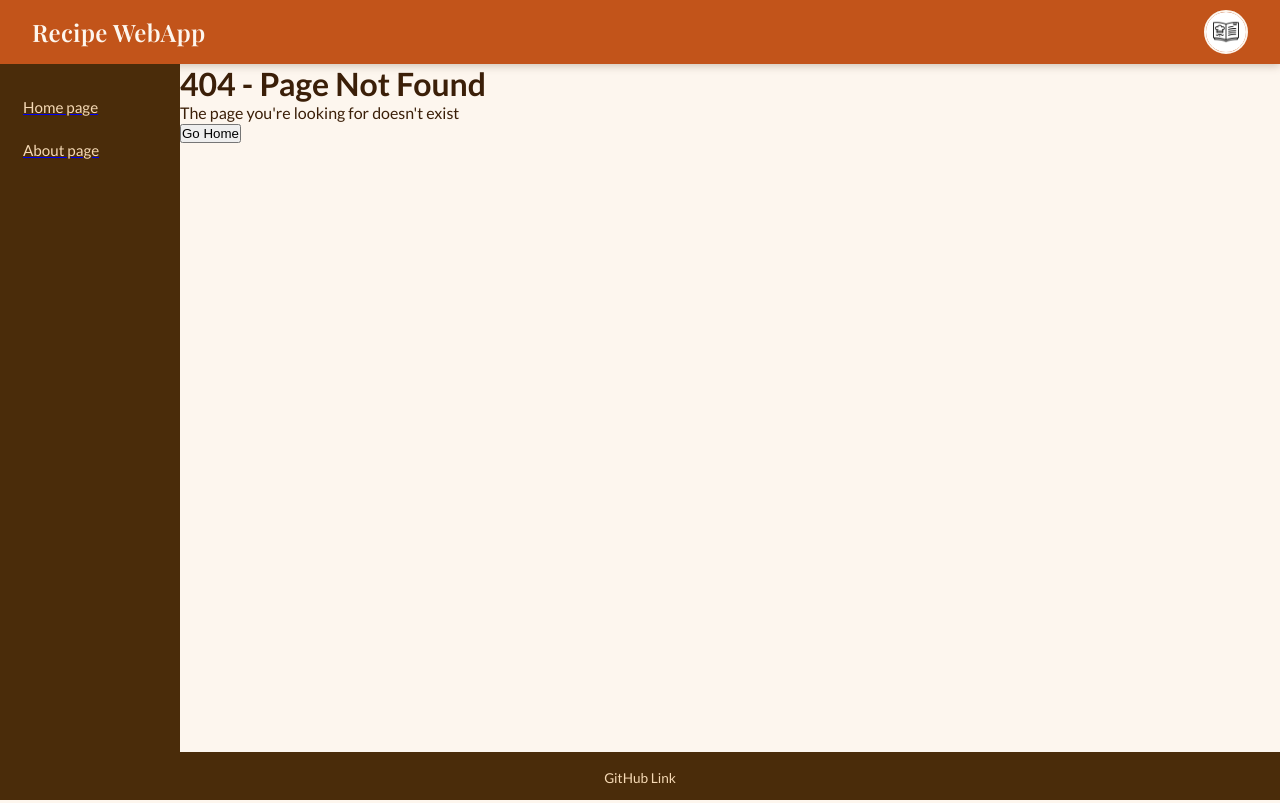
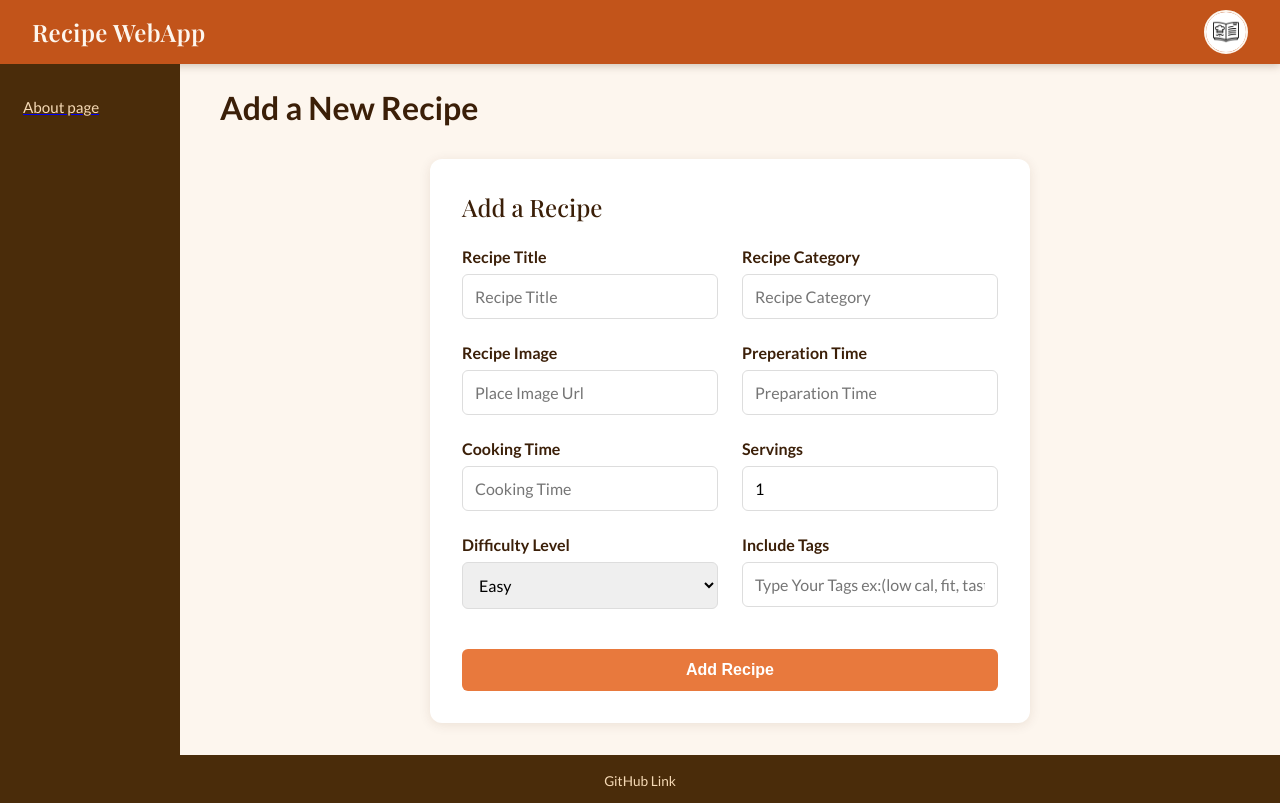
Before and after one commit to AndreRibeiro24/RecipeBookApp, a React (Vite) app in the folder Recipe-book-app/: page /add-recipe in a window 1280 px wide. Before the commit this address had no page. Built offline with nearby package versions, Linux system fonts and the light colour scheme.

Commit message:
mini-project day 4 done

```diff
--- a/Recipe-book-app/src/App.css
+++ b/Recipe-book-app/src/App.css
@@ -320,3 +320,110 @@ main {
 .recipe-back-btn:hover {
   background-color: var(--color-navbar);
 }
+
+/* ADD RECIPE FORM PAGE + ADD RECIPE BUTTON*/
+
+
+
+/* Add Recipe Button */
+.add-recipe-btn {
+  margin: 1rem 2.5rem 1.5rem;
+  padding: 0.75rem 1.5rem;
+  background-color: var(--color-accent);
+  color: white;
+  border: none;
+  border-radius: 6px;
+  font-size: 1rem;
+  font-weight: 700;
+  cursor: pointer;
+  transition: background 0.2s, transform 0.2s;
+}
+
+.add-recipe-btn:hover {
+  background-color: var(--color-navbar);
+  transform: translateY(-2px);
+}
+
+/* Add Recipe Form */
+.AddRecipeForm {
+  max-width: 600px;
+  margin: 2rem auto;
+  background: white;
+  border-radius: 12px;
+  padding: 2rem;
+  box-shadow: 0 2px 12px rgba(74, 44, 10, 0.1);
+}
+
+.AddRecipeForm span {
+  display: block;
+  font-family: var(--font-title);
+  font-size: 1.5rem;
+  color: var(--color-text-dark);
+  margin-bottom: 1.5rem;
+}
+
+.AddRecipeForm form > div {
+  display: grid;
+  grid-template-columns: 1fr 1fr;
+  gap: 1.5rem;
+  margin-bottom: 1.5rem;
+}
+
+.AddRecipeForm label {
+  display: flex;
+  flex-direction: column;
+  gap: 0.5rem;
+  font-weight: 600;
+  color: var(--color-text-dark);
+}
+
+.AddRecipeForm input,
+.AddRecipeForm select {
+  padding: 0.75rem;
+  border: 1px solid #ddd;
+  border-radius: 6px;
+  font-family: var(--font-body);
+  font-size: 1rem;
+  transition: border-color 0.2s;
+}
+
+.AddRecipeForm input:focus,
+.AddRecipeForm select:focus {
+  outline: none;
+  border-color: var(--color-accent);
+  box-shadow: 0 0 0 2px rgba(232, 121, 61, 0.1);
+}
+
+.AddRecipeForm button[type="submit"] {
+  grid-column: 1 / -1;
+  padding: 0.75rem 1.5rem;
+  background-color: var(--color-accent);
+  color: white;
+  border: none;
+  border-radius: 6px;
+  font-size: 1rem;
+  font-weight: 700;
+  cursor: pointer;
+  transition: background 0.2s;
+}
+
+.AddRecipeForm button[type="submit"]:hover {
+  background-color: var(--color-navbar);
+}
+.AddRecipeForm button[type="submit"] {
+  width: 100%;
+  padding: 0.75rem 1.5rem;
+  background-color: var(--color-accent);
+  color: white;
+  border: none;
+  border-radius: 6px;
+  font-size: 1rem;
+  font-weight: 700;
+  cursor: pointer;
+  transition: background 0.2s;
+  margin-top: 1rem;
+}
+
+.AddRecipeForm button[type="submit"]:hover {
+  background-color: var(--color-navbar);
+}
--- a/Recipe-book-app/src/App.jsx
+++ b/Recipe-book-app/src/App.jsx
@@ -7,8 +7,19 @@ import Homepage from "./pages/Homepage.jsx";
 import RecipesDetailsPage from "./pages/RecipesDetailsPage.jsx";
 import AboutPage from "./pages/AboutPage.jsx";
 import NotFoundPage from "./pages/NotFoundPage.jsx";
+import AddRecipePage from './pages/AddRecipePage.jsx';
+import {useState} from 'react'
+import recipesData from './data/recipes.json'
 
 function App() {
+   const [recipes, setRecipes] = useState(recipesData.recipes);
+   const handleAddRecipes = (newRecipe) =>{
+      setRecipes([...recipes,newRecipe])
+    }
+   const handleDelete = (id) => {
+    setRecipes(recipes.filter(recipe => recipe.id !== id))
+  }
+
   return (
     <BrowserRouter>
       <Navbar/>
@@ -16,7 +27,8 @@ function App() {
         <Sidebar/>
         <div className="content">
           <Routes>
-            <Route path="/" element={<Homepage/>} />
+            <Route path="/" element={<Homepage recipes={recipes} onDelete={handleDelete}/>} />
+            <Route path="/add-recipe" element={<AddRecipePage onAddRecipe={handleAddRecipes}/>}/>
             <Route path="/recipes/:recipeId" element={<RecipesDetailsPage/>}/>
             <Route path="/about" element={<AboutPage/>}/>
             <Route path="*" element={<NotFoundPage/>}/>
--- /dev/null
+++ b/Recipe-book-app/src/components/AddRecipe.jsx
@@ -0,0 +1,87 @@
+import {useState} from 'react'
+
+export default function AddRecipe({onAddRecipe}) {
+    const [title,setTitle] = useState("");
+    const [category, setCategory] = useState("");
+    const [image,setImage] = useState("");
+    const [prepTime, setPrepTime] = useState("");
+    const [cookTime, setCookTime] = useState("");
+    const [servings, setServings] = useState(1);
+    const [difficulty, setDifficulty] = useState("Easy");
+    const [tags, setTags] = useState("");
+
+    const handleSubmit = (e) =>{
+        e.preventDefault();{/*this prevents page from refreshing when form submits*/}
+    const newRecipe = {
+        id: Math.floor(Math.random()*10000000),
+        title,
+        category,
+        image,
+        prepTime,
+        cookTime,
+        servings,
+        difficulty,
+        tags: tags.split(",").map(tag => tag.trim()),
+    };
+    onAddRecipe(newRecipe);
+    //thuis clears the form
+        setTitle("");
+        setCategory("");
+        setImage("");
+        setPrepTime("");
+        setCookTime("");
+        setServings(1)
+        setDifficulty("Easy");
+        setTags("");
+
+
+    }
+  return (
+    <div className = "AddRecipeForm">
+        {/*FORM Content*/}
+        <form onSubmit={handleSubmit}> {/*this links the handleSubmit to the Form*/}
+            <span>Add a Recipe</span>
+            <div>
+                <label>
+                    Recipe Title
+                    <input name="recipeTitle" type="text" placeholder="Recipe Title" value={title} onChange={(e)=>setTitle(e.target.value)}/>
+                </label>
+
+                <label>
+                    Recipe Category
+                    <input name="recipeCategory" type="text" placeholder="Recipe Category" value={category} onChange={(e)=>setCategory(e.target.value)}/>
+                </label>
+                <label>
+                    Recipe Image
+                    <input name="recipeImage" type="url" placeholder="Place Image Url" value={image} onChange={(e)=>setImage(e.target.value)}/>
+                </label>
+                <label>
+                    Preperation Time
+                    <input name="prepTime" type="text" placeholder="Preparation Time" value={prepTime} onChange={(e)=>setPrepTime(e.target.value)}/>
+                </label>
+                <label>
+                    Cooking Time
+                    <input name="cookTime" type="text" placeholder="Cooking Time" value={cookTime} onChange={(e)=> setCookTime(e.target.value)}/>
+                </label>
+                <label>
+                    Servings
+                    <input name="servings" type="text" placeholder="Servings" value={servings} onChange={(e)=> setServings(e.target.value)}/>
+                </label>
+                <label>
+                    Difficulty Level
+                    <select name="Dificulty" value={difficulty} onChange={(e)=> setDifficulty(e.target.value)}>
+                        <option value="Easy">Easy</option>
+                        <option value="Medium">Medium</option>
+                        <option value="Hard">Hard</option>
+                    </select>
+                </label>
+                <label>
+                    Include Tags
+                    <input name="tags" type="text" placeholder="Type Your Tags ex:(low cal, fit, tasty, new, trending)" value = {tags} onChange={(e)=> setTags(e.target.value)}/>
+                </label>
+            </div>
+            <button type="submit" className="add-recipe-submit-btn">Add Recipe</button>
+        </form>
+    </div>
+  )
+}
--- a/Recipe-book-app/src/components/RecipeList.jsx
+++ b/Recipe-book-app/src/components/RecipeList.jsx
@@ -1,13 +1,7 @@
 import { useState } from "react"
-import recipesData from "../data/recipes.json"
 import RecipeCard from "./RecipeCard.jsx"
 
-export default function RecipeList() {
-  const [recipes, setRecipes] = useState(recipesData.recipes)
-
-  const handleDelete = (id) => {
-    setRecipes(recipes.filter(recipe => recipe.id !== id))
-  }
+export default function RecipeList({recipes, onDelete}) {
 
   return (
     <div className="recipe-list">
@@ -15,7 +9,7 @@ export default function RecipeList() {
         <RecipeCard
           key={recipe.id}
           recipe={recipe}
-          onDelete={handleDelete}
+          onDelete ={onDelete}
         />
       ))}
     </div>
--- a/Recipe-book-app/src/components/Sidebar.jsx
+++ b/Recipe-book-app/src/components/Sidebar.jsx
@@ -4,7 +4,7 @@ function Sidebar(){
     return(
         <>
         <div className ="sidebar">
-            <Link to="/"><p className ="homePage">Home page</p></Link>
+            {/* <Link to="/"><p className ="homePage">Home page</p></Link> */}
             <Link to="/about"><p className ="aboutPage">About page</p></Link>
         </div>
         </>
--- /dev/null
+++ b/Recipe-book-app/src/pages/AddRecipePage.jsx
@@ -0,0 +1,18 @@
+import AddRecipe from "../components/AddRecipe.jsx"
+import { useNavigate } from "react-router-dom"
+
+export default function AddRecipePage({ onAddRecipe }) {
+  const navigate = useNavigate()
+
+  const handleAdd = (newRecipe) => {
+    onAddRecipe(newRecipe)
+    navigate("/")
+  }
+
+  return (
+    <div>
+      <h1 style={{padding: "1.5rem 2.5rem 0"}}>Add a New Recipe</h1>
+      <AddRecipe onAddRecipe={handleAdd}/>
+    </div>
+  )
+}
--- a/Recipe-book-app/src/pages/Homepage.jsx
+++ b/Recipe-book-app/src/pages/Homepage.jsx
@@ -1,29 +1,16 @@
-// import '../App.css'
-// import RecipeList from "../components/RecipeList.jsx"
-// function Homepage() {
-//   return (
-//     <>
+import RecipeList from '../components/RecipeList.jsx'
+import recipesData from "../data/recipes.json"
+import {useNavigate} from 'react-router-dom'
 
-//       <div className = "container">{/*main page content + side bar*/}
-//       <h1>Recipes</h1>
-//       <RecipeList/>
-//       </div>
-
-//     </>
-//   );
-// }
-// export default Homepage;
-
-
-import RecipeList from '../components/RecipeList.jsx'
-
-function Homepage() {
+import {useState} from 'react'
+function Homepage({recipes, onDelete}) {
+  const navigate = useNavigate()
   return (
     <div>
       <h1 style={{padding: "1.5rem 2.5rem 0"}}>Recipes</h1>
-      <RecipeList />
+      <button className='add-recipe-btn' onClick={()=> navigate("/add-recipe")}>+Add Recipe</button>
+      <RecipeList recipes={recipes} onDelete={onDelete}/>
     </div>
   )
 }
-
 export default Homepage;
```
